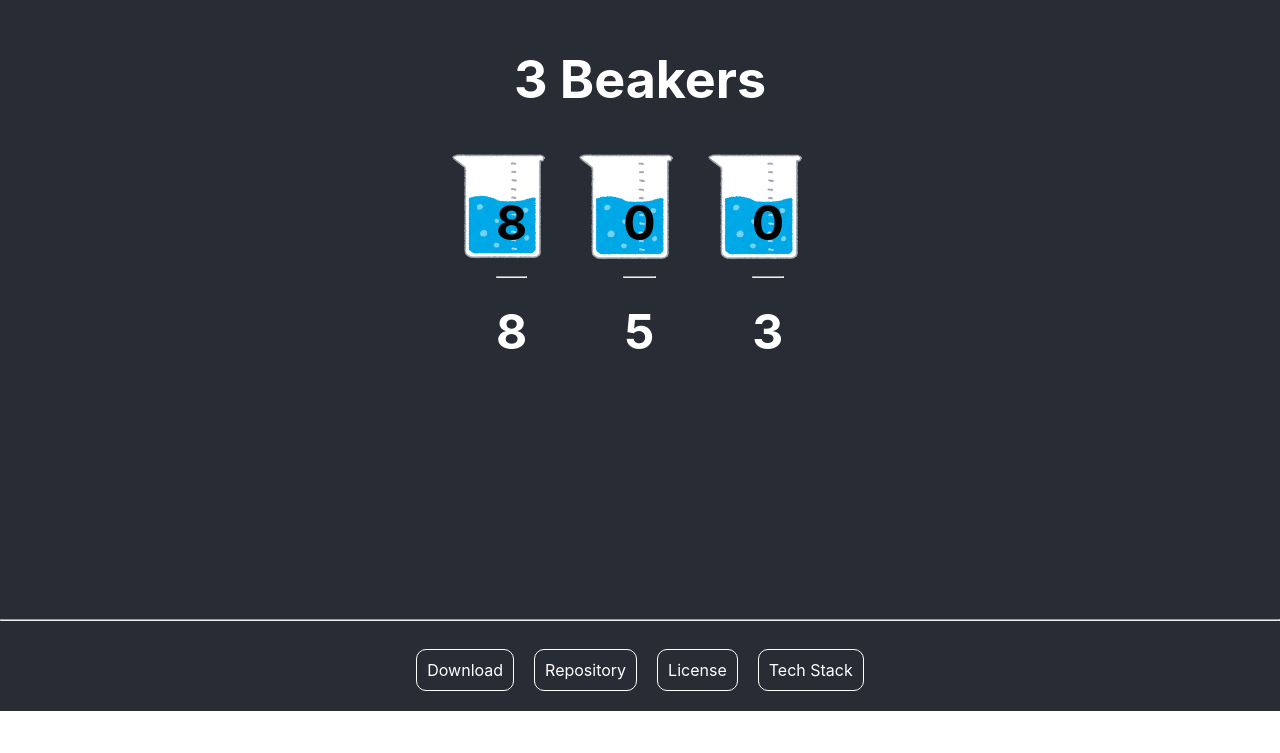
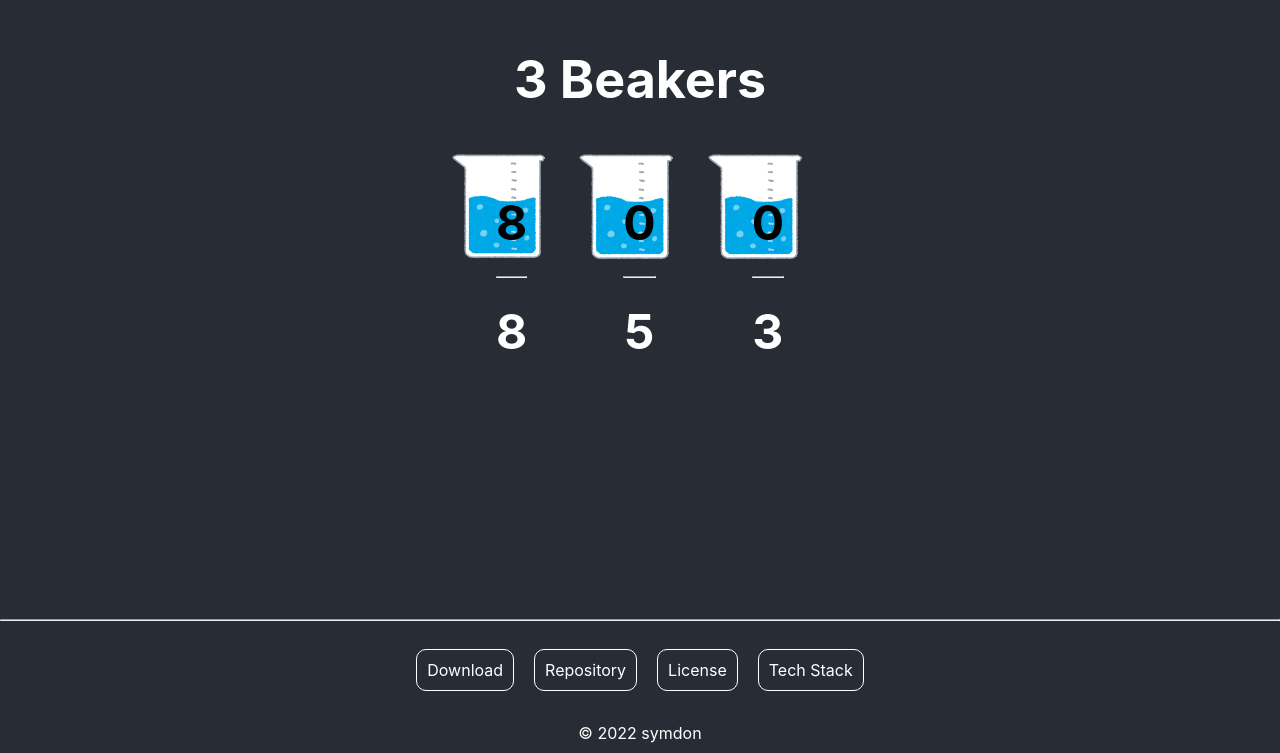
Before and after one commit to TakesxiSximada/3beakers, a React (Create React App) app: page / in a window 1280 px wide. Shown: the part 189-942 px from the top of the page. Before the commit the page ends 900 px from the top, so only its background shows below. Built offline with nearby package versions, Linux system fonts and the light colour scheme; no server answers.

Commit message:
🎨 Improve footer design.

```diff
--- a/src/App.css
+++ b/src/App.css
@@ -55,13 +55,19 @@
  border-radius: 10px;
 }
 
-footer {
+footer a {
+  color: white;
+  text-decoration: none;
+  vertical-align: middle;
+}
+
+.footer-menu {
   padding: 10px 0;
   display: inline-flex;
   justify-content: space-around;
 }
 
-footer a {
+.footer-menu a {
   color: white;
   text-decoration: none;
   border: 1px solid white;
@@ -69,3 +75,8 @@ footer a {
   padding: 10px;
   margin: 10px;
 }
+
+.copyright {
+  padding: 10px;
+  margin: 0px;
+}
--- a/src/App.tsx
+++ b/src/App.tsx
@@ -33,10 +33,13 @@ function App(props: any) {
 
       <hr />
       <footer>
-        <a href="https://github.com/TakesxiSximada/3beakers/archive/refs/heads/main.zip">Download</a>
-        <a href="https://github.com/TakesxiSximada/3beakers">Repository</a>
-        <a href="https://github.com/TakesxiSximada/3beakers/blob/main/COPYING">License</a>
-        <a href="https://blog.symdon.info/posts/1644328105/">Tech Stack</a>
+        <div className="footer-menu">
+          <a href="https://github.com/TakesxiSximada/3beakers/archive/refs/heads/main.zip">Download</a>
+          <a href="https://github.com/TakesxiSximada/3beakers">Repository</a>
+          <a href="https://github.com/TakesxiSximada/3beakers/blob/main/COPYING">License</a>
+          <a href="https://blog.symdon.info/posts/1644328105/">Tech Stack</a>
+        </div>
+        <p className="copyright"><a href="https://www.symdon.info">© 2022 symdon</a></p>
       </footer>
     </div>
   );
```
